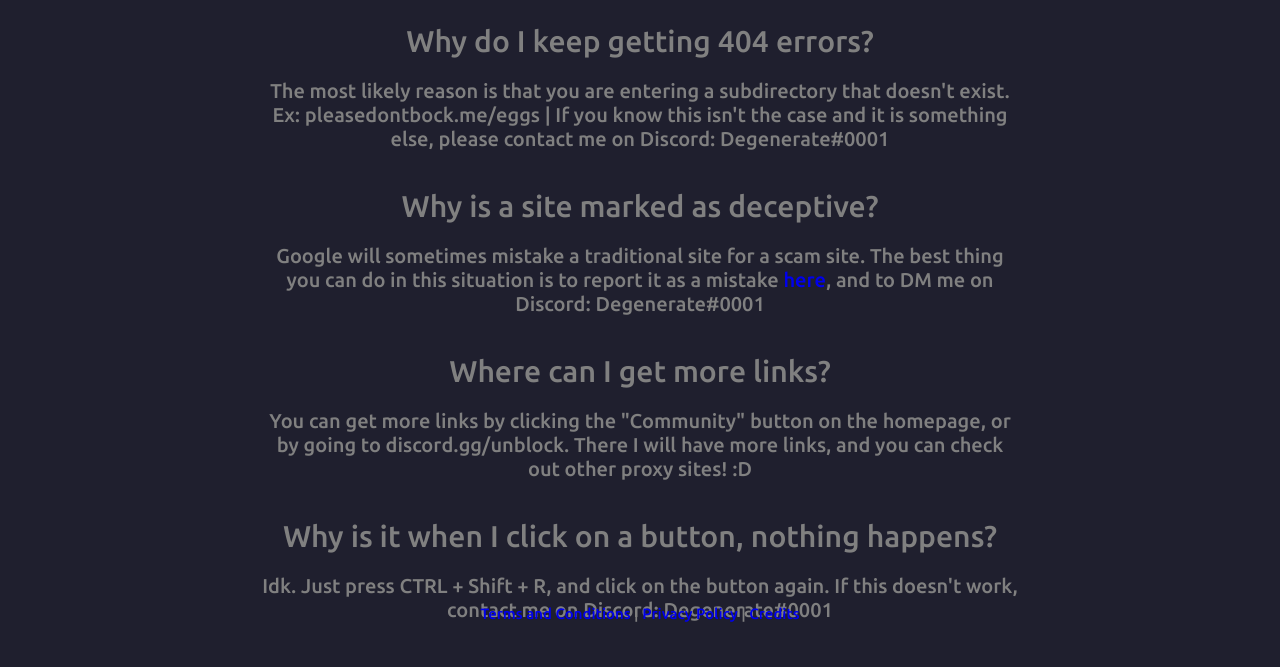
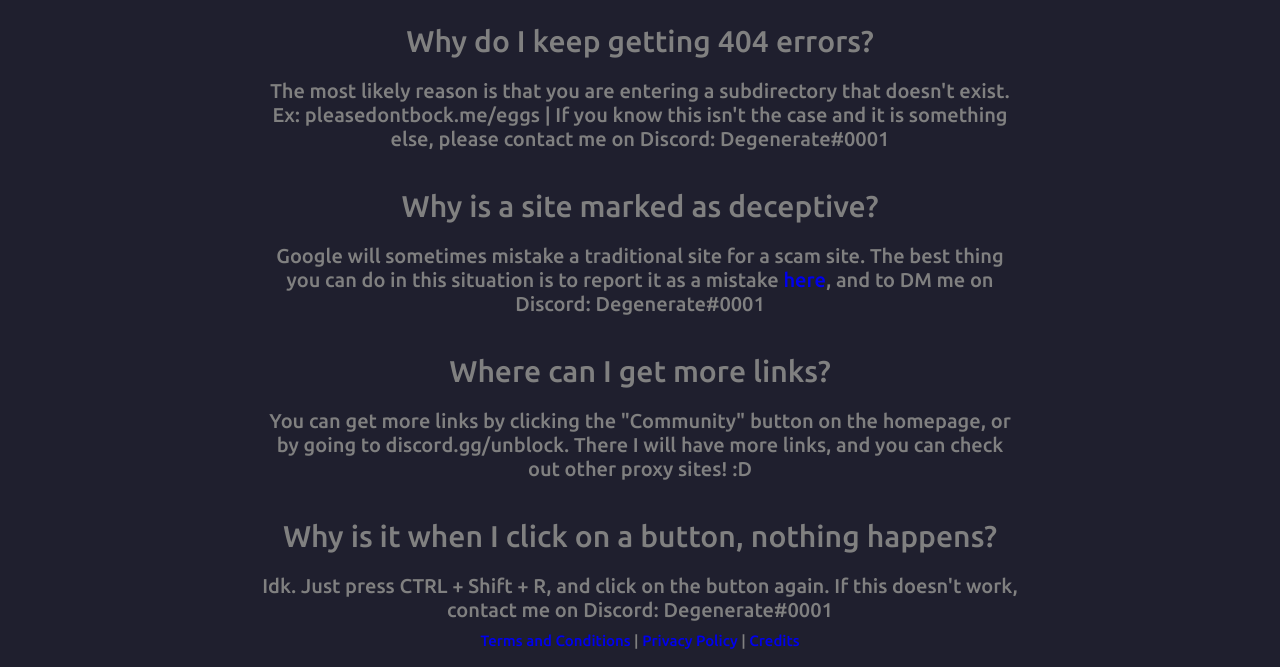
Before and after one commit to Degen-dev/Degeneracy, a website: page public/faq.html in a window 1280 px wide. Shown: the part 168-835 px from the top of the page. Before the commit the page ends 810 px from the top, so only its background shows below. Drawn offline with Linux system fonts and the light colour scheme.

Commit message:
Update main.css

```diff
--- a/public/styles/main.css
+++ b/public/styles/main.css
@@ -229,6 +229,10 @@ footer a:hover {
     text-decoration: underline;
 }
 
+.faqFoot {
+	position: relative;
+}
+
 .settingsBody {
     margin-top: 3%;
     color: grey;
```
